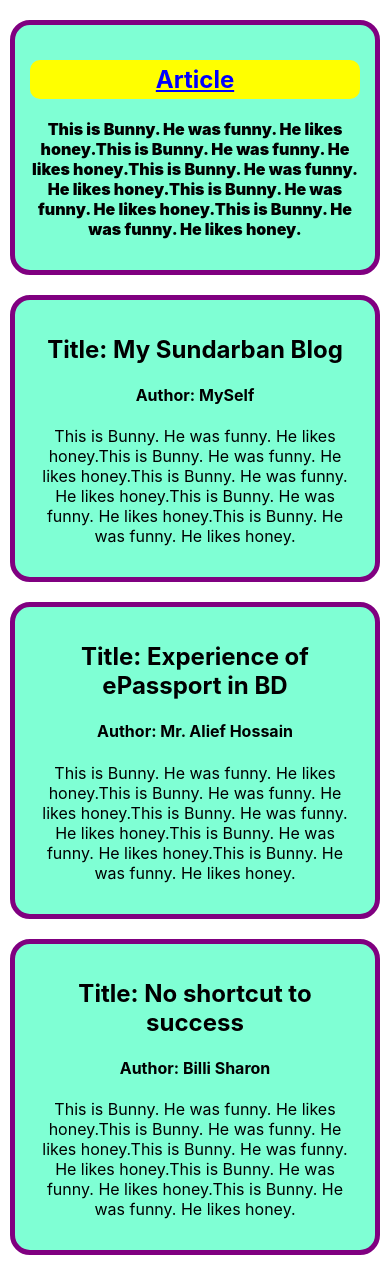
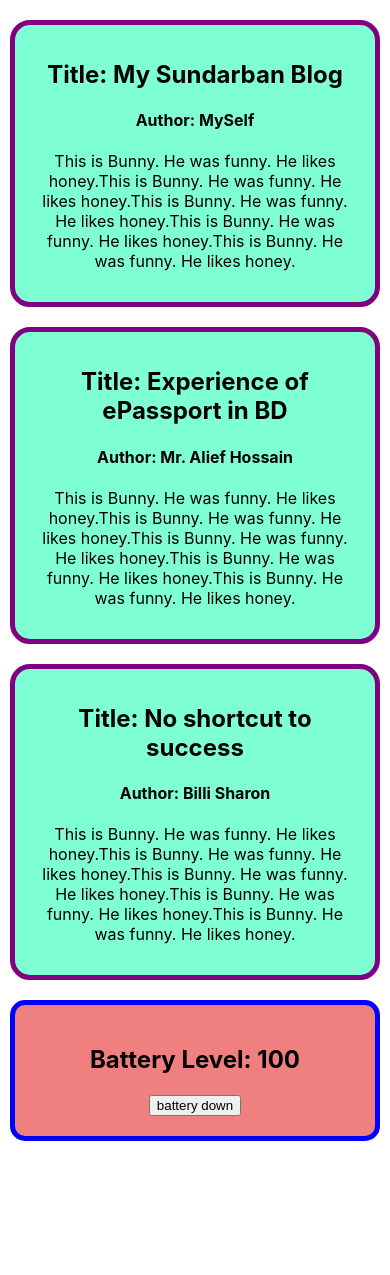
Before and after one commit to webhero-nur/reactjs-concept-recap-46.5, a React (Create React App) app: page / in a window 390 px wide. After the commit the page ends 1151 px from the top, so only its background shows below. Built offline with nearby package versions, Linux system fonts and the light colour scheme.

Commit message:
Mobile component added with 'battery down' button working

```diff
--- a/src/App.js
+++ b/src/App.js
@@ -1,14 +1,16 @@
 import './App.css';
 import Blog from './components/Blog/Blog';
+import Mobile from './components/Mobile/Mobile';
 
 function App() {
   const [newHeading, newAuthor] = ['No shortcut to success', 'Billi Sharon']
   return (
     <div className="App">
-      <Article></Article>
+      {/* <Article></Article> */}
       <Blog heading='My Sundarban Blog' author='MySelf'></Blog>
       <Blog heading='Experience of ePassport in BD' author='Mr. Alief Hossain'></Blog>
       <Blog heading={newHeading} author={newAuthor}></Blog>
+      <Mobile></Mobile>
     </div>
   );
 }
--- /dev/null
+++ b/src/components/Mobile/Mobile.css
@@ -0,0 +1,7 @@
+.mobile {
+    padding: 20px;
+    background-color: lightcoral;
+    border: 5px solid blue;
+    border-radius: 15px;
+    margin: 10px;
+}
--- /dev/null
+++ b/src/components/Mobile/Mobile.js
@@ -0,0 +1,21 @@
+import React, { useEffect, useState } from 'react';
+import './Mobile.css'
+
+const Mobile = () => {
+
+    const [batteryLevel, setBatteryLevel] = useState(100);
+
+    const batteryDown = () => {
+        const newLevel = batteryLevel - 10;
+        setBatteryLevel(newLevel);
+    }
+
+    return (
+        <div className='mobile'>
+            <h2>Battery Level: {batteryLevel}</h2>
+            <button onClick={batteryDown}>battery down</button>
+        </div>
+    );
+};
+
+export default Mobile;
```
